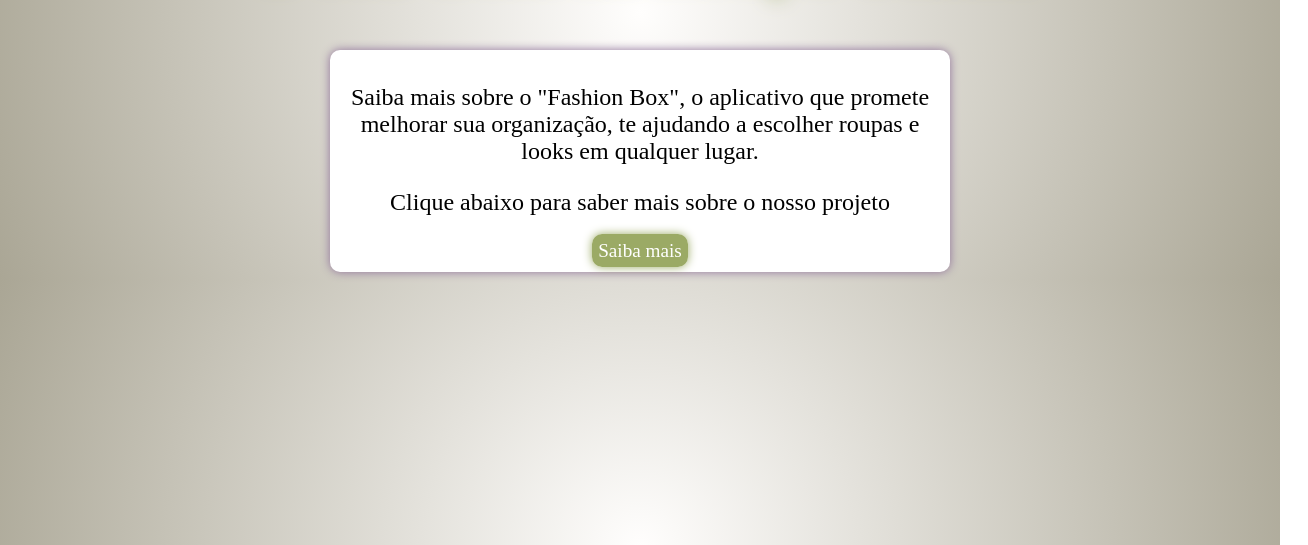
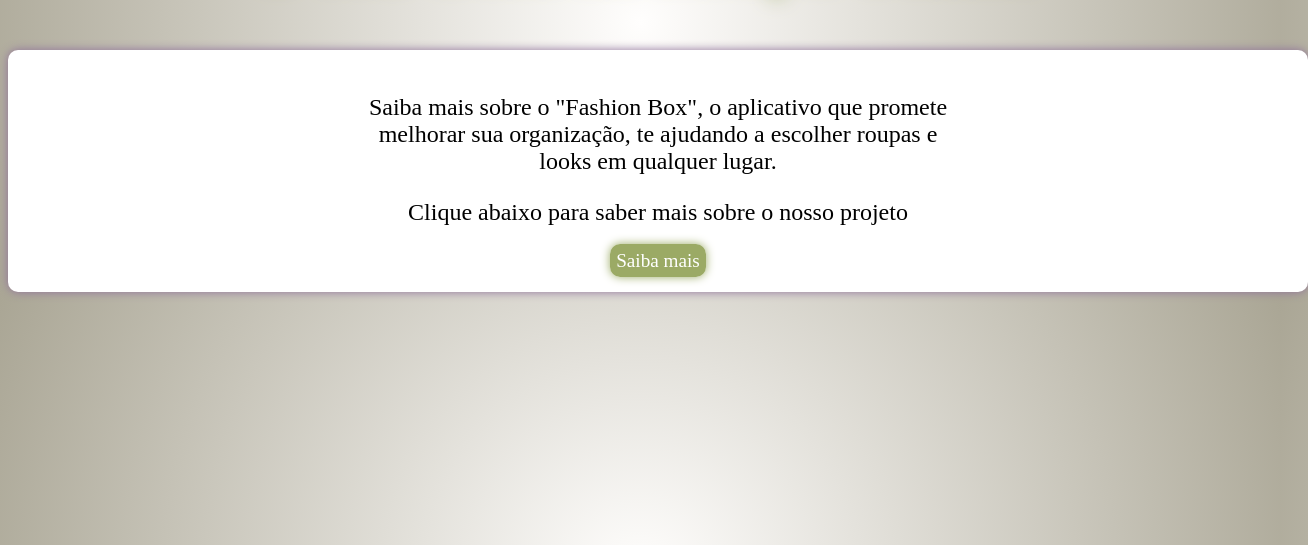
Before and after one commit to lucasferreira3008/FashionBox, a plain HTML site: page index.html in a window 1280 px wide. Shown: the part 255-800 px from the top of the page, 1308 px wide, since content can reach past the window. Drawn offline with Linux system fonts and the light colour scheme.

Commit message:
Update style.css

```diff
--- a/style.css
+++ b/style.css
@@ -40,7 +40,7 @@ p {
 
 main {
     background-color: white;
-    padding: 10px;
+    padding: 20px 350px;
     margin: auto;
     border-radius: 10px;
     width: 600px;
```
